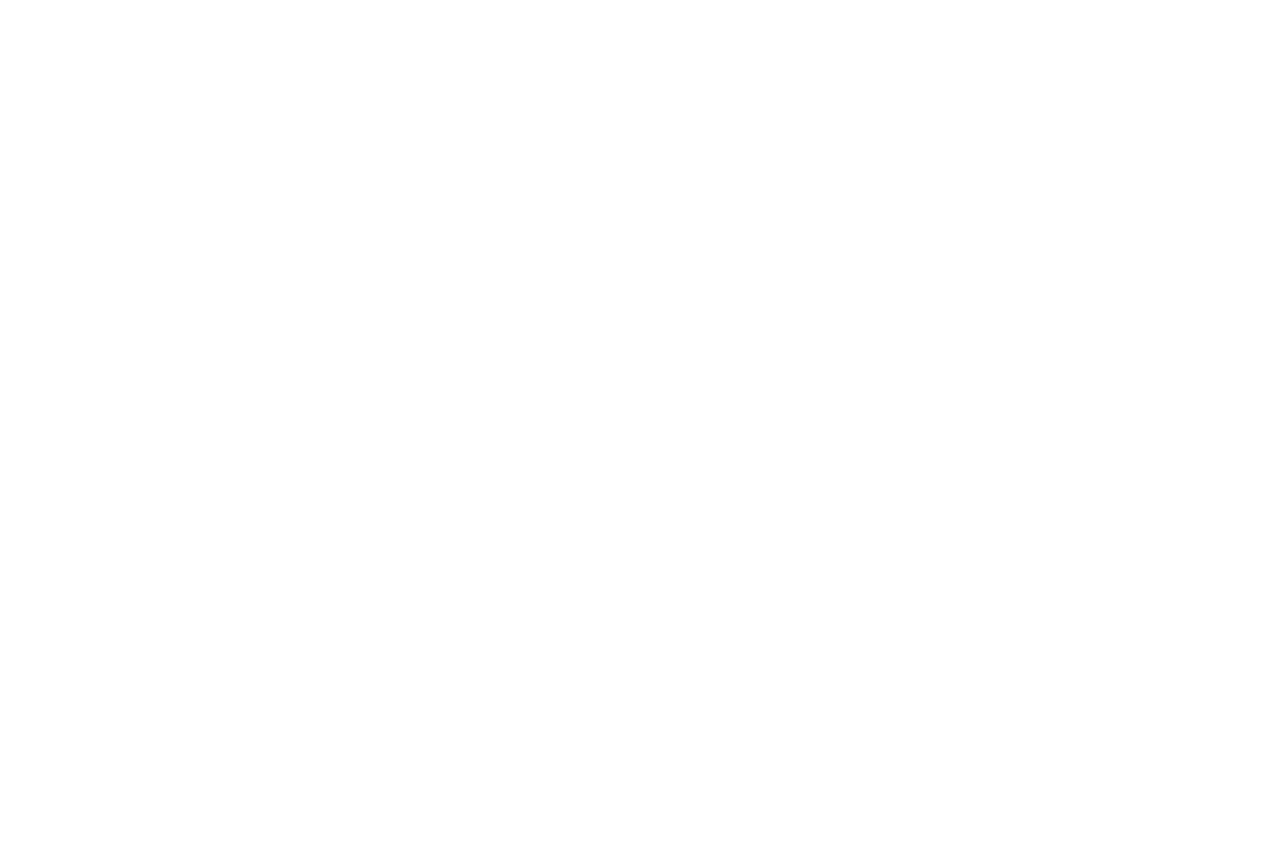
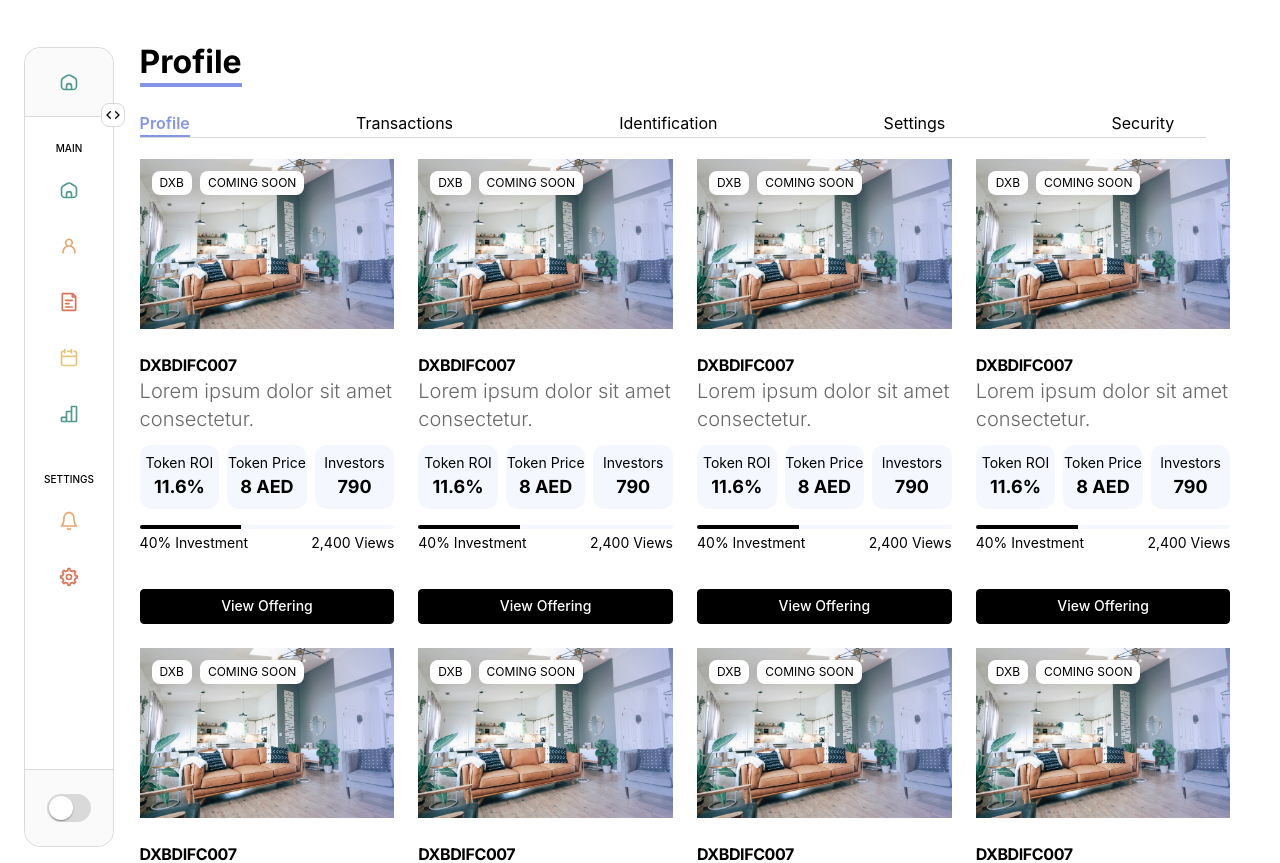
Before and after one commit to Mohammad-Software-Dev/AlphaFinance, a React (Vite) app: page /dashboard in a window 1280 px wide. Before the commit this address had no page. Shown: the top 863 px of the page. Before the commit the page ends 800 px from the top, so only its background shows below. Built offline with nearby package versions, Linux system fonts and the light colour scheme; a web font is replaced by a local one.

Commit message:
Feat(Dashboard): main layout & Profile page

```diff
--- a/src/App.tsx
+++ b/src/App.tsx
@@ -9,6 +9,8 @@ import IdentityVerification from "./pages/IdentityVerification/IdentityVerificat
 import BlogPostPage from "./pages/BlogPage/BlogPostPage";
 import BlogPage from "./pages/BlogPage/BlogPage";
 import RealEstatePage from "./pages/RealEstate/RealEstatePage";
+import DashboardPage from "./pages/Dashboard/DashboardPage";
+
 const App: React.FC = () => {
   return (
     <Routes>
@@ -22,6 +24,7 @@ const App: React.FC = () => {
       <Route path="/blog" element={<BlogPage />} />
       <Route path="/blog-post" element={<BlogPostPage />} />
       <Route path="/real-estate/:assetId" element={<RealEstatePage />} />
+      <Route path="/dashboard" element={<DashboardPage />} />
     </Routes>
   );
 };
--- /dev/null
+++ b/src/components/dashboard/Layout.tsx
@@ -0,0 +1,39 @@
+import { useState } from "react";
+import GeneralLayout from "../../components/layouts/GeneralLayout";
+import TabContent from "./TabContent";
+import Tabs from "./Tabs";
+
+const TAB_LIST = [
+  { label: "Profile", value: "profile" },
+  { label: "Transactions", value: "transactions" },
+  { label: "Identification", value: "identification" },
+  { label: "Settings", value: "settings" },
+  { label: "Security", value: "security" },
+];
+
+const Layout: React.FC = () => {
+  const [tab, setTab] = useState("profile");
+  const selectedLabel =
+    TAB_LIST.find((t) => t.value === tab)?.label || "Profile";
+
+  return (
+    <GeneralLayout>
+      <div className="flex-1 flex flex-col">
+        <div className="relative">
+          <div className="" aria-hidden="true" />
+          <div className="fixed top-0 pt-6 md:pt-10 z-30 bg-white w-full">
+            <h4 className="font-bold mb-3 lg:mb-6 border-b-[4px] border-brand w-fit">
+              {selectedLabel}
+            </h4>
+            <Tabs tabList={TAB_LIST} tab={tab} setTab={setTab} />
+            <div className="w-full " />
+          </div>
+        </div>
+        <div className="mt-18 md:mt-28">
+          <TabContent tab={tab} />
+        </div>
+      </div>
+    </GeneralLayout>
+  );
+};
+export default Layout;
--- /dev/null
+++ b/src/components/dashboard/Profile.tsx
@@ -0,0 +1,38 @@
+import RealEstateCard from "./RealEstateCard";
+import Pagination from "../../components/common/Pagination";
+import { useState } from "react";
+
+const properties = Array.from({ length: 8 }).map(() => ({
+  code: "DXBDIFC007",
+  title: "Lorem ipsum dolor sit amet consectetur.",
+  roi: "11.6%",
+  price: "8 AED",
+  investors: 790,
+  foundedPercent: 40,
+  available: 4000,
+  views: 2400,
+  status: "DXB",
+  comingSoon: true,
+}));
+
+const Profile: React.FC = () => {
+  const [page, setPage] = useState(1);
+  const totalPages = 3;
+  return (
+    <>
+      <div className="grid grid-cols-1 md:grid-cols-2 lg:grid-cols-4 gap-6">
+        {properties.map((property, idx) => (
+          <RealEstateCard key={idx} {...property} />
+        ))}
+      </div>
+      <Pagination
+        currentPage={page}
+        totalPages={totalPages}
+        onPageChange={setPage}
+        className="mt-8"
+      />
+    </>
+  );
+};
+
+export default Profile;
--- /dev/null
+++ b/src/components/dashboard/RealEstateCard.tsx
@@ -0,0 +1,101 @@
+import sampleProperty from "../../assets/images/sample-property.jpg";
+import { Button } from "../../components/common/Button";
+
+interface RealEstateCardProps {
+  code: string;
+  title: string;
+  roi: string;
+  price: string;
+  investors: number;
+  foundedPercent: number;
+  available: number;
+  views: number;
+  status?: string;
+  comingSoon?: boolean;
+  image?: string;
+}
+
+const RealEstateCard: React.FC<RealEstateCardProps> = ({
+  code = "DXBDIFC007",
+  title = "Lorem ipsum dolor sit amet consectetur.",
+  roi = "11.6%",
+  price = "8 AED",
+  investors = 790,
+  foundedPercent = 40,
+  views = 2400,
+  status = "DXB",
+  comingSoon = true,
+  image = sampleProperty,
+}) => {
+  return (
+    <div className=" flex flex-col  gap-3 md:gap-6 overflow-hidden">
+      <div className="relative">
+        <img
+          src={image}
+          alt={title}
+          className="w-full max-h-[220px] h-auto object-cover "
+        />
+        <div className="absolute w-1/2 right-0 inset-y-0  h-full bg-gradient-to-l from-brand/50 to-transparent pointer-events-none" />
+
+        <div className="absolute top-3 left-3 flex gap-2">
+          <button className="px-2 py-1 bg-white rounded-[8px] text-xs  ">
+            {status}
+          </button>
+          {comingSoon && (
+            <button className="px-2 py-1 bg-white rounded-[8px]  text-xs ">
+              COMING SOON
+            </button>
+          )}
+        </div>
+      </div>
+      <div className=" flex-1 flex flex-col">
+        <div className="font-bold text-sm md:text-base tracking-tight">
+          {code}
+        </div>
+        <div className="text-dim-gray font-light text-base md:text-xl mb-3">
+          {title}
+        </div>
+        <div className="flex gap-2 mb-2">
+          <div className="flex-1 bg-ghost-white rounded-xl py-2 flex flex-col items-center">
+            <span className="text-xs md:text-sm ">Token ROI</span>
+            <span className="font-bold text-base md:text-lg">{roi}</span>
+          </div>
+          <div className="flex-1 bg-ghost-white rounded-xl py-2 flex flex-col items-center">
+            <span className="text-xs md:text-sm ">Token Price</span>
+            <span className="font-bold text-base md:text-lg">{price}</span>
+          </div>
+          <div className="flex-1 bg-ghost-white rounded-xl py-2 flex flex-col items-center">
+            <span className="text-xs md:text-sm ">Investors</span>
+            <span className="font-bold text-base md:text-lg">{investors}</span>
+          </div>
+        </div>
+        <div className="flex items-center gap-2 mt-2 mb-1">
+          <div className="flex-1 h-1 rounded bg-ghost-white overflow-hidden">
+            <div
+              className="h-full bg-black"
+              style={{ width: `${foundedPercent}%` }}
+            />
+          </div>
+        </div>
+        <div className="flex justify-between  mb-3">
+          <span className="text-xs md:text-sm">
+            {foundedPercent}% Investment
+          </span>
+          <span className="text-xs md:text-sm">
+            {views.toLocaleString()} Views
+          </span>
+        </div>
+      </div>
+      <Button
+        variant="primary"
+        size="md"
+        fullWidth
+        className="text-xs md:text-sm"
+      >
+        View Offering
+      </Button>
+    </div>
+  );
+};
+
+export default RealEstateCard;
--- /dev/null
+++ b/src/components/dashboard/TabContent.tsx
@@ -0,0 +1,42 @@
+import React, { useRef, useEffect } from "react";
+import Profile from "./Profile";
+
+interface Props {
+  tab: string;
+}
+
+const STICKY_HEADER_HEIGHT = 160;
+
+const TabContent: React.FC<Props> = ({ tab }) => {
+  const topRef = useRef<HTMLDivElement | null>(null);
+
+  useEffect(() => {
+    if (topRef.current) {
+      const y =
+        topRef.current.getBoundingClientRect().top +
+        window.scrollY -
+        STICKY_HEADER_HEIGHT;
+      window.scrollTo({ top: y, behavior: "smooth" });
+    }
+  }, [tab]);
+
+  if (tab === "profile") {
+    return (
+      <div ref={topRef}>
+        <Profile />
+      </div>
+    );
+  }
+
+  return (
+    <div ref={topRef} className="flex items-start gap-12 mt-8">
+      <div className="flex-1 min-h-[400px] flex items-center justify-center">
+        <span className="text-dark-silver">
+          Content for "{tab}" tab coming soon...
+        </span>
+      </div>
+    </div>
+  );
+};
+
+export default TabContent;
--- /dev/null
+++ b/src/components/dashboard/Tabs.tsx
@@ -0,0 +1,48 @@
+import React from "react";
+
+interface Tab {
+  label: string;
+  value: string;
+}
+
+interface Props {
+  tabList: Tab[];
+  tab: string;
+  setTab: (tab: string) => void;
+}
+
+const Tabs: React.FC<Props> = ({ tabList, tab, setTab }) => (
+  <nav
+    className="
+    relative
+      flex
+      border-b-[1px] border-light-silver w-full
+      overflow-x-auto
+      whitespace-nowrap
+      scrollbar-hide
+      sm:justify-between sm:w-5/6
+      "
+    style={{ WebkitOverflowScrolling: "touch" }}
+  >
+    {tabList.map((item) => (
+      <button
+        key={item.value}
+        className={`
+          mr-8 py-1 lg:px-0 lg:py-0
+          text-sm md:text-base font-base border-b-[2px]
+          ${
+            tab === item.value
+              ? "border-brand text-brand font-semibold"
+              : "border-transparent text-black hover:text-brand"
+          }
+        `}
+        onClick={() => setTab(item.value)}
+        style={{ minWidth: "max-content" }}
+      >
+        {item.label}
+      </button>
+    ))}
+  </nav>
+);
+
+export default Tabs;
--- a/src/components/realEstate/Layout.tsx
+++ b/src/components/realEstate/Layout.tsx
@@ -19,7 +19,8 @@ const TAB_LIST = [
 
 const Layout: React.FC<Props> = ({ assetId }) => {
   const [tab, setTab] = useState("asset");
-
+  const selectedLabel =
+    TAB_LIST.find((t) => t.value === tab)?.label || `${assetId}`;
   return (
     <GeneralLayout>
       <div className="flex-1 flex flex-col">
@@ -27,7 +28,7 @@ const Layout: React.FC<Props> = ({ assetId }) => {
           <div className="" aria-hidden="true" />
           <div className="fixed top-0 pt-6 md:pt-10 z-30 bg-white w-full">
             <h4 className="font-bold mb-3 lg:mb-6 border-b-[4px] border-brand w-fit">
-              Real Estate
+              {selectedLabel}
             </h4>
             <Tabs
               tabList={TAB_LIST}
--- /dev/null
+++ b/src/pages/Dashboard/DashboardPage.tsx
@@ -0,0 +1,6 @@
+import Layout from "../../components/dashboard/Layout";
+
+const DashboardPage: React.FC = () => {
+  return <Layout></Layout>;
+};
+export default DashboardPage;
--- a/src/styles/index.css
+++ b/src/styles/index.css
@@ -43,10 +43,13 @@
     font-family: var(--font-inter);
     font-size: 16px; /* Base scale: 1rem = 16px */
   }
-
+  .w-full{
+    max-width: var(--max-screen);
+  }
   /* Fluid typography with min/max comments */
-
   body {
+    min-width: var(--min-screen);
+    max-width: var(--max-screen);
     /* min:16px (1rem) • max:19.2px (1.2rem) */
     font-size: clamp(1rem, calc(1rem + 0.5vw), 1.2rem);
     /* line-height fluid between ~1.5–1.75 */
```
